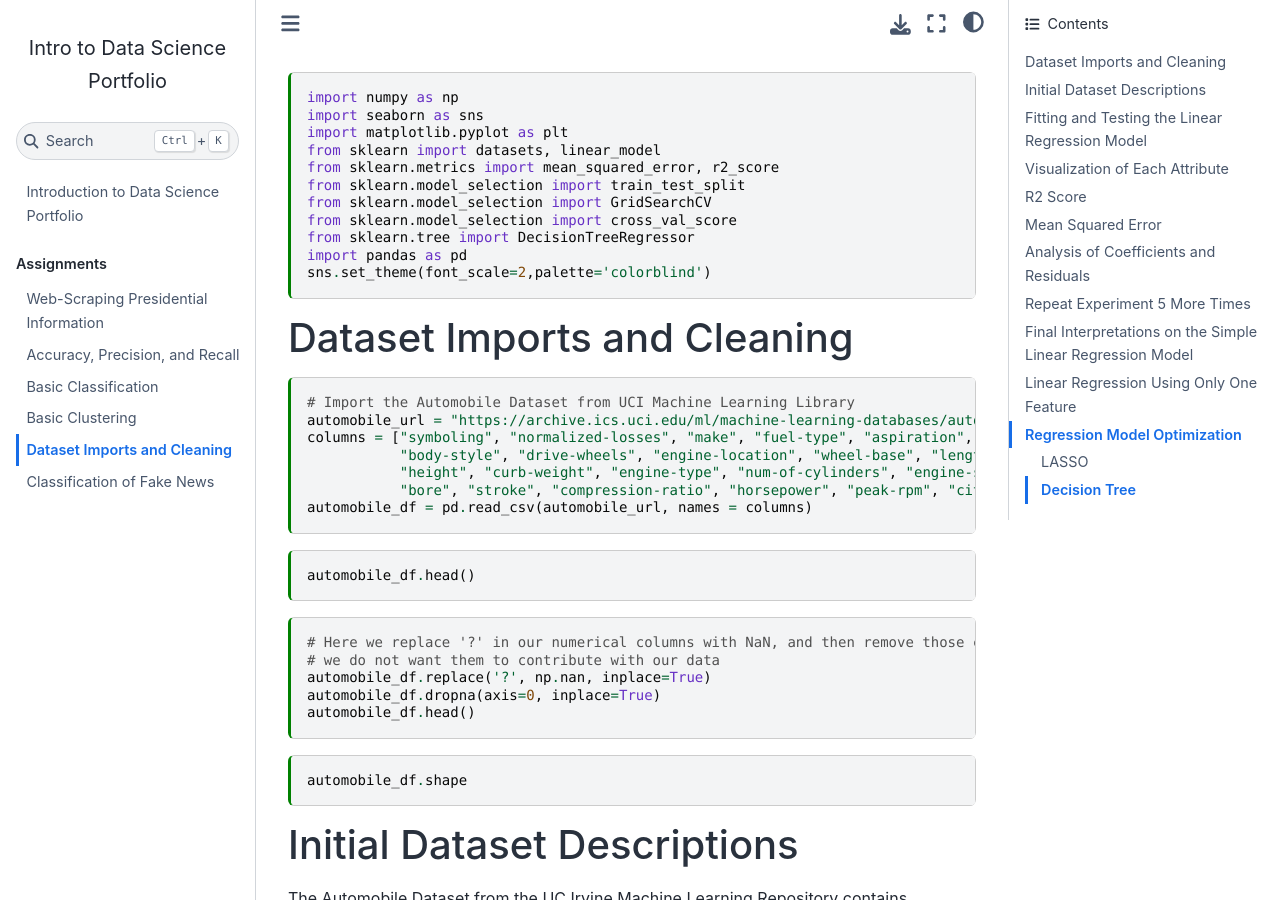
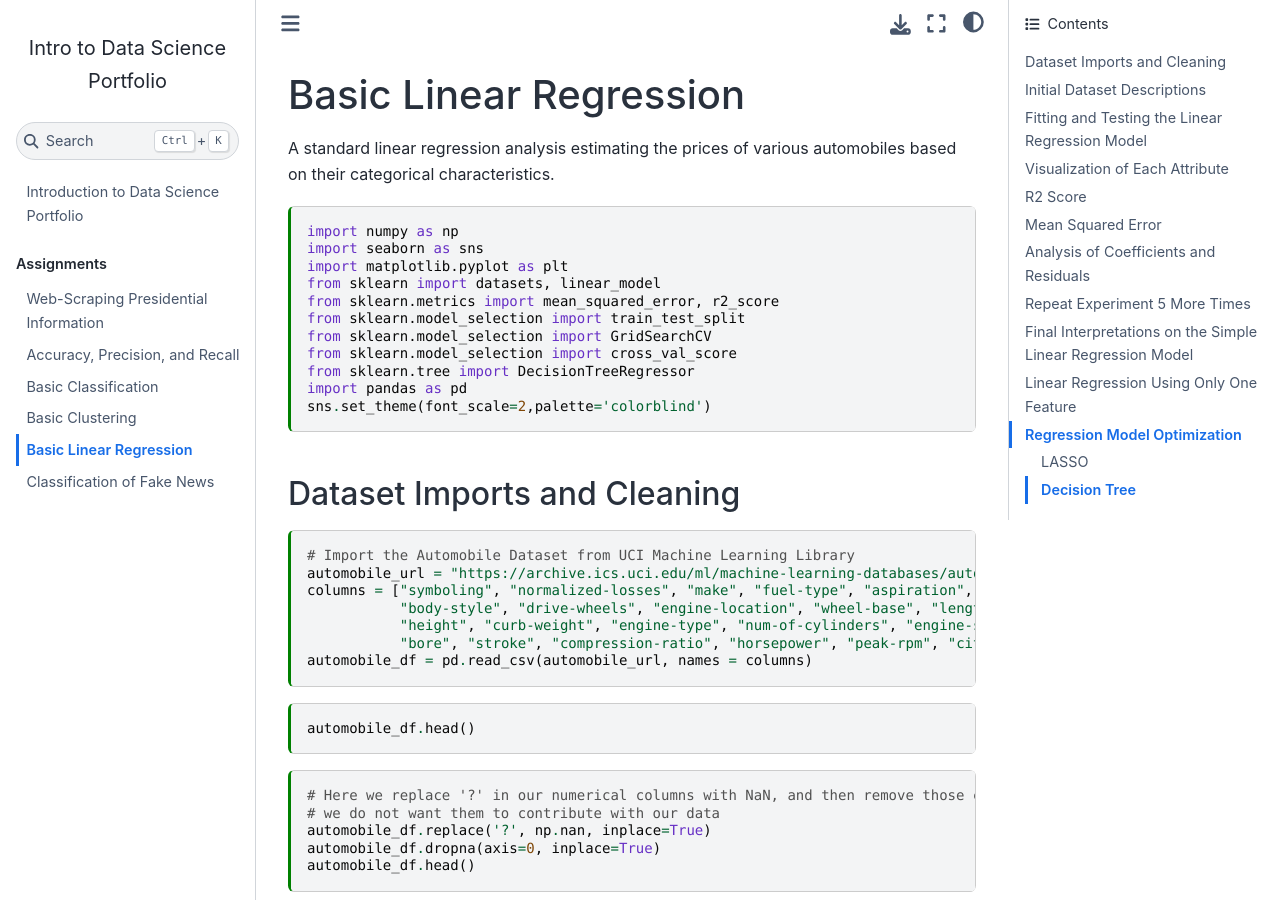
Before and after one commit to loganmccue17/intro-to-ds, a Jupyter Book: the page built from assignment9.md, in a window 1280 px wide and 900 px high. Built offline with Jupyter Book 1.0.4 settings and Sphinx 7.4.7 and the Sphinx Book theme 1.1.4, drawn with Linux system fonts in a browser that asks for light colours.

Commit message:
Update assignment9.md

````diff
--- a/assignment9.md
+++ b/assignment9.md
@@ -10,6 +10,10 @@ kernelspec:
   language: python
   name: python3
 ---
+# Basic Linear Regression
+
+A standard linear regression analysis estimating the prices of various automobiles based on their categorical characteristics.
+
 
 ```{code-cell} ipython3
 import numpy as np
````
